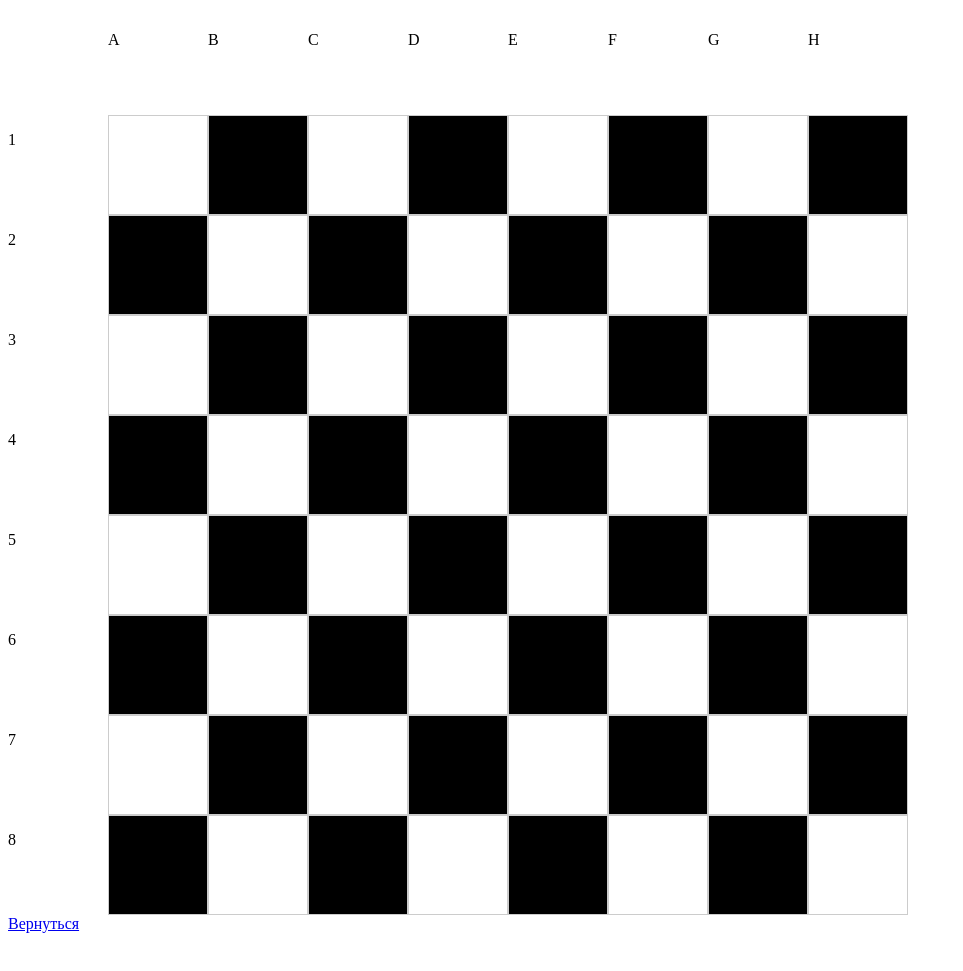
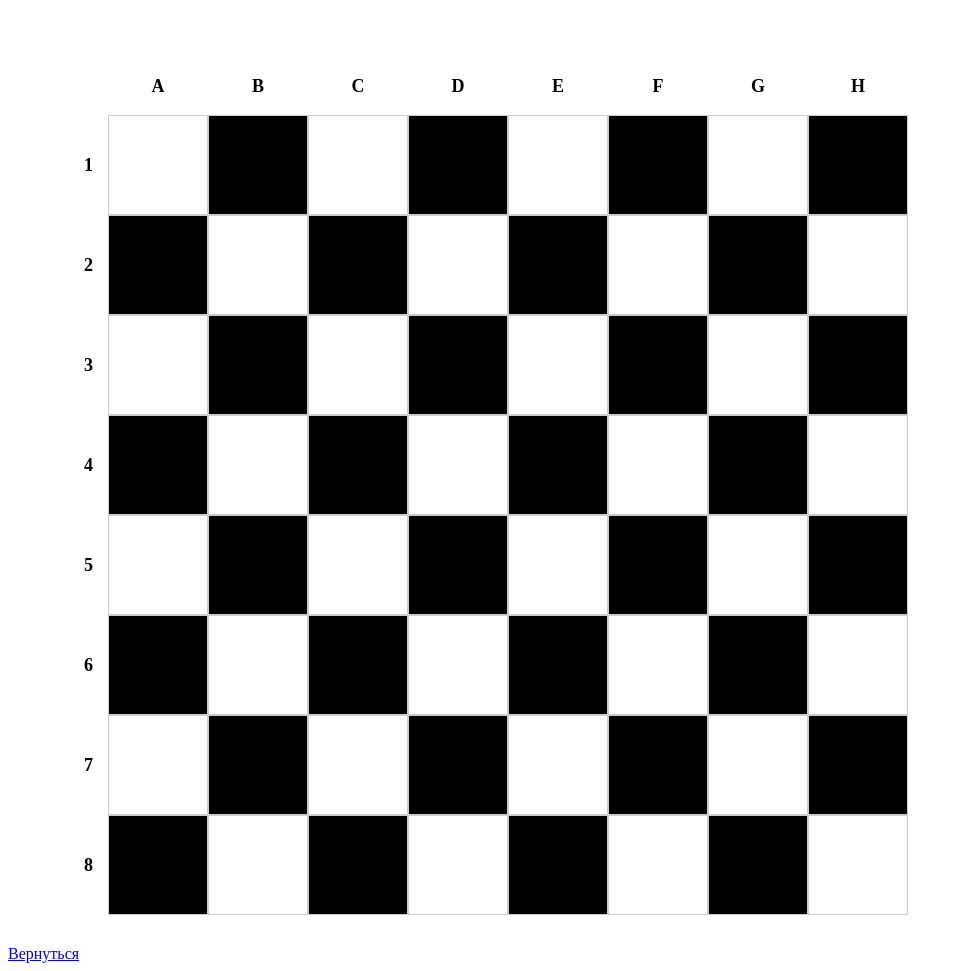
Before and after one commit to AniraUoren/JS-Study, a plain HTML site: page Lesson 5/parts/part1.html in a window 1280 px wide. Shown: the part 44-1015 px from the top of the page, without its empty margins (0-963 px from the left). Before the commit the page ends 985 px from the top, so only its background shows below. Drawn offline with Linux system fonts and the light colour scheme.

Commit message:
end task 1 lesson 5

```diff
--- a/Lesson 5/css/style.css
+++ b/Lesson 5/css/style.css
@@ -15,8 +15,27 @@
     background-color: #ffffff;
 }
 
-.counter_num{
+.counter{
     text-transform: uppercase;
     font-size: 18px;
     font-weight: 700;
 }
+
+.counter-left{
+    display: flex;
+    justify-content: flex-end;
+    align-self: center;
+    margin-right: 15px;
+}
+
+.counter-top{
+    display: flex;
+    flex-direction: column;
+    justify-content: flex-end;
+    align-items: center;
+}
+
+a{
+    display: block;
+    margin-top: 30px;
+}
--- a/Lesson 5/scripts/part1.js
+++ b/Lesson 5/scripts/part1.js
@@ -5,7 +5,7 @@ var textCounter = document.createElement("p");
 
 blackBlock.className = "black";
 whiteBlock.className = "white";
-textCounter.className = "counter";
+textCounter.className = "counterNum";
 
 function generateWhiteBlack() {
     for (var j = 0; j < 8; j++){
@@ -33,6 +33,7 @@ function generateBlackWhite() {
 
 function generateCounterNumber(count) {
     var counter = textCounter.cloneNode(true);
+    counter.setAttribute("class", "counter counter-left");
     counter.textContent = count;
     parentBlock.appendChild(counter);
 }
@@ -40,6 +41,7 @@ function generateCounterNumber(count) {
 function generateCounterLetter(count) {
     var array = "ABCDEFGH";
     var counter = textCounter.cloneNode(true);
+    counter.setAttribute("class", "counter counter-top");
     counter.textContent = array[count];
     parentBlock.appendChild(counter);
 }
```
